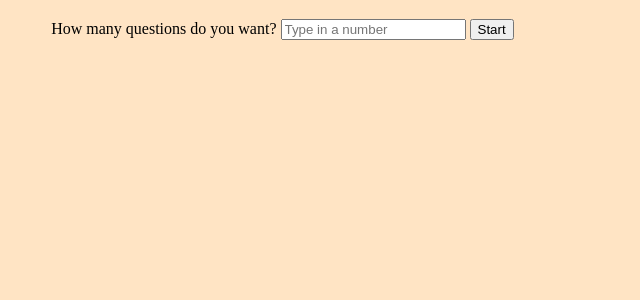
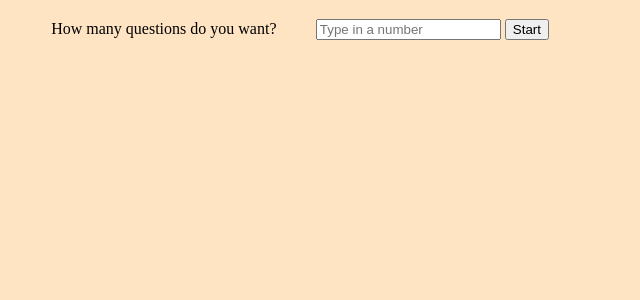
Before and after one commit to racevedo12/Mythology-Trivia, a PHP site: page / in a window 1280 px wide. Shown: the part 106-406 px from the top of the page, without its empty margins (0-640 px from the left). Run offline with PHP 8.4, Linux system fonts and the light colour scheme.

Commit message:
Added some margin-right to the input label

```diff
--- a/Project1/style.css
+++ b/Project1/style.css
@@ -8,3 +8,13 @@ body
 {
     text-align: center;
 }
+
+/* .input-div
+{
+
+} */
+
+#input-label
+{
+    margin-right: 3%;
+}
```
